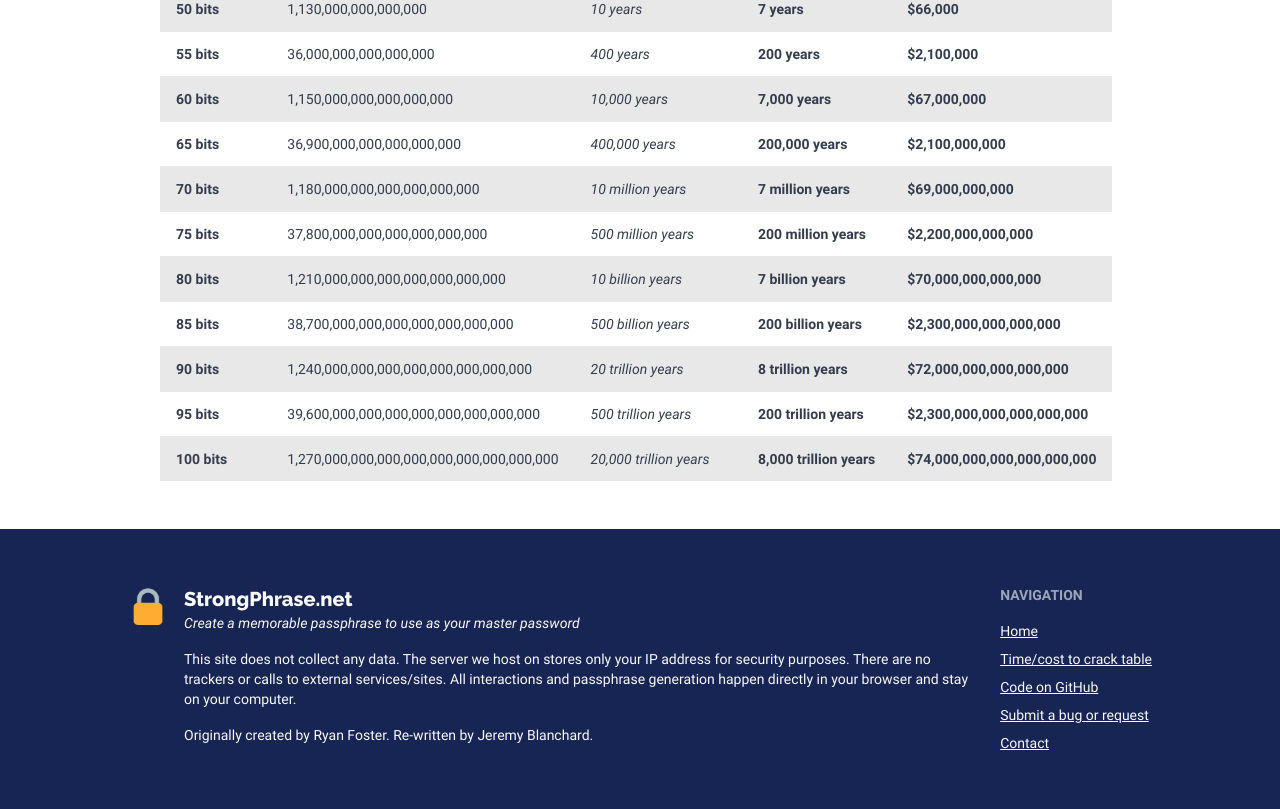
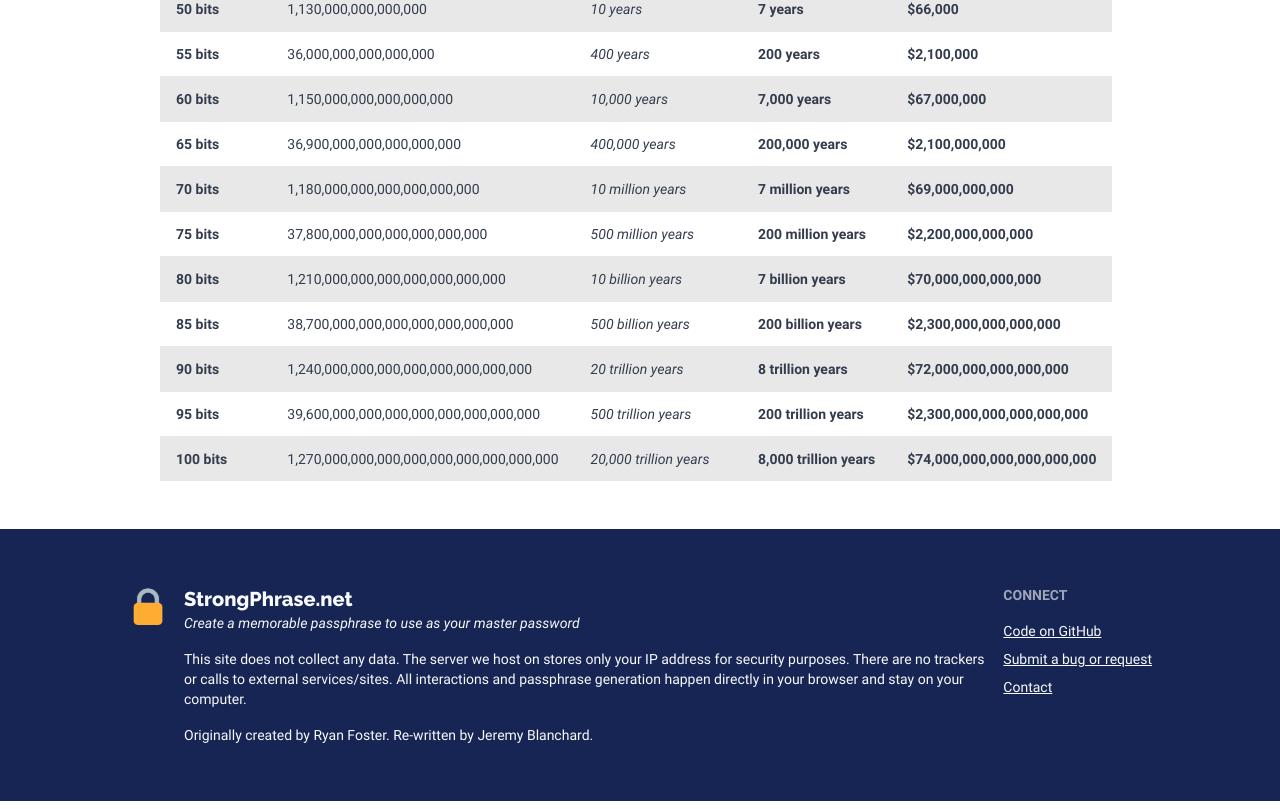
Before and after one commit to blanchardjeremy/strongphrase.net, a React (Create React App) app: page /#/table in a window 1280 px wide. Shown: the part 999-1808 px from the top of the page. Built offline with nearby package versions, Linux system fonts and the light colour scheme.

Commit message:
Remove nav links from footer now that we have top nav

```diff
--- a/src/App.js
+++ b/src/App.js
@@ -72,9 +72,7 @@ const App = () => {
               </div>
             </aside>
             <nav className="">
-            <h6 className="footer-title">Navigation</h6>
-              <Link className="link link-hover" to="/">Home</Link>
-              <Link className="link link-hover" to="/table">Time/cost to crack table</Link>
+            <h6 className="footer-title">Connect</h6>
               <a className="link link-hover" href="https://github.com/blanchardjeremy/strongphrase.net" target="_blank" rel="noreferrer">Code on GitHub</a>
               <a className="link link-hover" href="https://github.com/blanchardjeremy/strongphrase.net/issues" target="_blank" rel="noreferrer">Submit a bug or request</a>
               <a className="link link-hover" href="https://forms.gle/pu1vqi8Mc1VYirGz6" target="_blank" rel="noreferrer">Contact</a>
```
